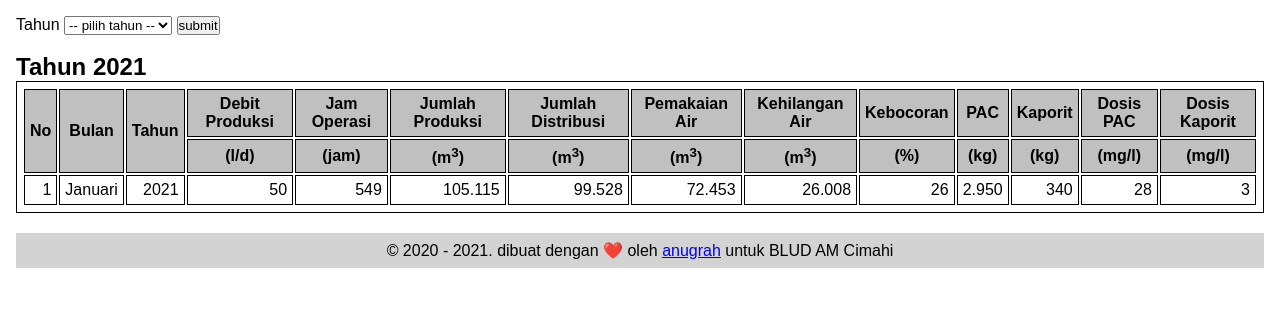
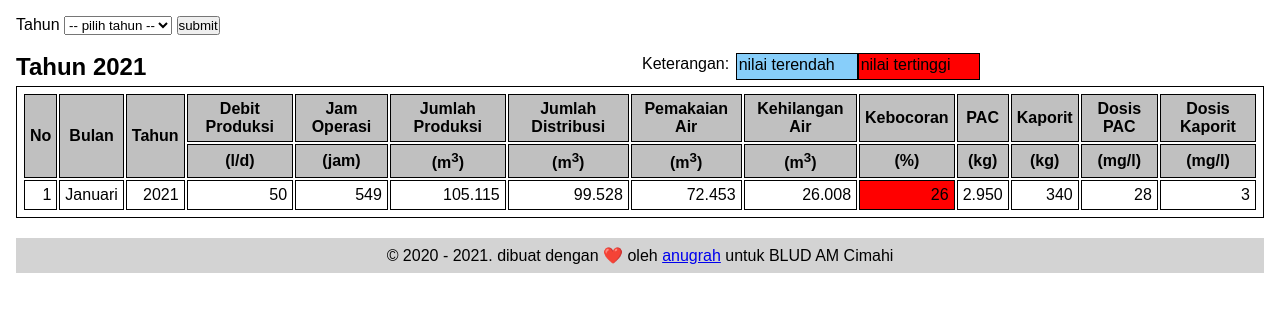
Before and after one commit to anugrahra/chart-prodis, a PHP site: page /chart-prodis/dataset in a window 1280 px wide. Shown: the part 91-403 px from the top of the page. Run offline with PHP 8.4, Linux system fonts and the light colour scheme; data comes from the database, SQL or seed files in the repository; some libraries are stand-ins or nearby versions.

Commit message:
add keterangan max - min kebocoran

```diff
--- a/app/config/config.php
+++ b/app/config/config.php
@@ -1,2 +1,2 @@
 <?php
-define('BASEURL', 'http://localhost/chart-prodis-v02');
+define('BASEURL', 'http://localhost/chart-prodis');
--- a/app/controllers/Dataset.php
+++ b/app/controllers/Dataset.php
@@ -8,10 +8,12 @@
     $data['header'] = 'LIST DATA';
     $data['prodis'] = $this->model('Data_model')->chartData();
     $data['tahun'] = date("Y");
+    $data['maxminbocor'] = $this->model('Data_model')->maxminBocor();
 
     if (isset($_POST['tahun'])) {
       $data['prodis'] = $this->model('Data_model')->showChartDataByTahun($_POST);
       $data['tahun'] = $_POST['tahun'];
+      $data['maxminbocor'] = $this->model('Data_model')->maxminBocorByTahun($_POST);
     }
 
     $this->view('templates/header', $data);
--- a/app/models/Data_model.php
+++ b/app/models/Data_model.php
@@ -32,6 +32,26 @@
     return $this->db->resultSet();
   }
 
+  public function maxminBocor()
+  {
+    $this->db->query("SELECT MAX(kebocoran) AS maxBocor, MIN(kebocoran) AS minBocor FROM " . $this->table . "
+    WHERE tahun = YEAR(CURRENT_DATE())");
+
+    return $this->db->single();
+  }
+
+  public function maxminBocorByTahun($data)
+  {
+    $query = "SELECT MAX(kebocoran) AS maxBocor, MIN(kebocoran) AS minBocor FROM " . $this->table . "
+    WHERE tahun = :tahun";
+
+    $this->db->query($query);
+    $this->db->bind('tahun', $data['tahun']);
+    $this->db->execute();
+
+    return $this->db->single();
+  }
+
   public function input($data)
   {
     $query  = "INSERT INTO " . $this->table . " VALUES ('', :bulan, :tahun, :final, :status, :pemair, :jumlah_produksi, :jumlah_distribusi, :nrw, :jam_operasi, :debit, :pac, :kaporit, :dosis_pac, :dosis_kaporit, :kebocoran)";
--- a/app/views/dataset/index.php
+++ b/app/views/dataset/index.php
@@ -8,7 +8,21 @@
   <button id="button-tahun-list">submit</button>
 </form>
 <br>
+<div>
+  <div class="divcolumnlist">
     <h2>Tahun <?= $data['tahun']; ?></h2>
+  </div>
+  <div class="divcolumnlist">
+    <div class="kettext">
+      <p>Keterangan:&nbsp;</p>
+    </div>
+    <div class="bluesquare">
+      <p>nilai terendah</p>
+    </div>
+    <div class="redsquare">
+      <p>nilai tertinggi</p>
+    </div>
+  </div>
   <table>
     <thead>
       <tr>
@@ -43,7 +57,23 @@
     </thead>
     <?php
     $no = 1;
+    $maxbocor = $data['maxminbocor']['maxBocor'];
+    $minbocor = $data['maxminbocor']['minBocor'];
     foreach ($data['prodis'] as $prodis) :
+
+      // red alert
+      if ($prodis['kebocoran'] == $maxbocor) {
+        $redalert = 'redalert';
+      } else {
+        $redalert = '';
+      }
+
+      // blue alert
+      if ($prodis['kebocoran'] == $minbocor) {
+        $bluealert = 'bluealert';
+      } else {
+        $bluealert = '';
+      }
     ?>
       <tr>
         <td class="align-right"><?= $no++; ?></td>
@@ -55,7 +85,7 @@
         <td class="align-right"><?= number_format($prodis['jumlah_distribusi'], 0, ",", "."); ?></td>
         <td class="align-right"><?= number_format($prodis['pemair'], 0, ",", "."); ?></td>
         <td class="align-right"><?= number_format($prodis['nrw'], 0, ",", "."); ?></td>
-      <td class="align-right"><?= $prodis['kebocoran']; ?></td>
+        <td class="align-right <?= $redalert; ?> <?= $bluealert; ?>"><?= $prodis['kebocoran']; ?></td>
         <td class="align-right"><?= number_format($prodis['pac'], 0, ",", "."); ?></td>
         <td class="align-right"><?= number_format($prodis['kaporit'], 0, ",", "."); ?></td>
         <td class="align-right"><?= number_format($prodis['dosis_pac'], 0, ",", "."); ?></td>
--- a/public/css/style.css
+++ b/public/css/style.css
@@ -76,6 +76,51 @@
   color: black;
 }
 
+.redalert {
+  background-color: #ff0000;
+}
+
+.bluealert {
+  background-color: #87cefa;
+}
+
+.divcolumnlist {
+  float: left;
+  width: 50%;
+  margin-bottom: 5px;
+}
+
+.kettext {
+  float: left;
+  padding: 2px;
+}
+
+.bluesquare {
+  background: #87cefa;
+  width: 120px;
+  height: 25px;
+  border: 1px solid black;
+  float: left;
+}
+
+.bluesquare p {
+  color: #000;
+  padding: 2px;
+}
+
+.redsquare {
+  background: #ff0000;
+  width: 120px;
+  height: 25px;
+  border: 1px solid black;
+  float: left;
+}
+
+.redsquare p {
+  color: #000;
+  padding: 2px;
+}
+
 @media screen and (max-width: 880px) {
   section {
     padding: 0;
--- a/public/js/script.js
+++ b/public/js/script.js
@@ -5,7 +5,7 @@
 
 function showGraph() {
   {
-    $.post("http://localhost/chart-prodis-v02/data",
+    $.post("http://localhost/chart-prodis/data",
     function(data) {
 
       let bulan = [];
```
Also changed, not shown: app/views/home/about.php (+6 -1 lines), README.md. Lines whose indentation alone changed are shown as unchanged.
